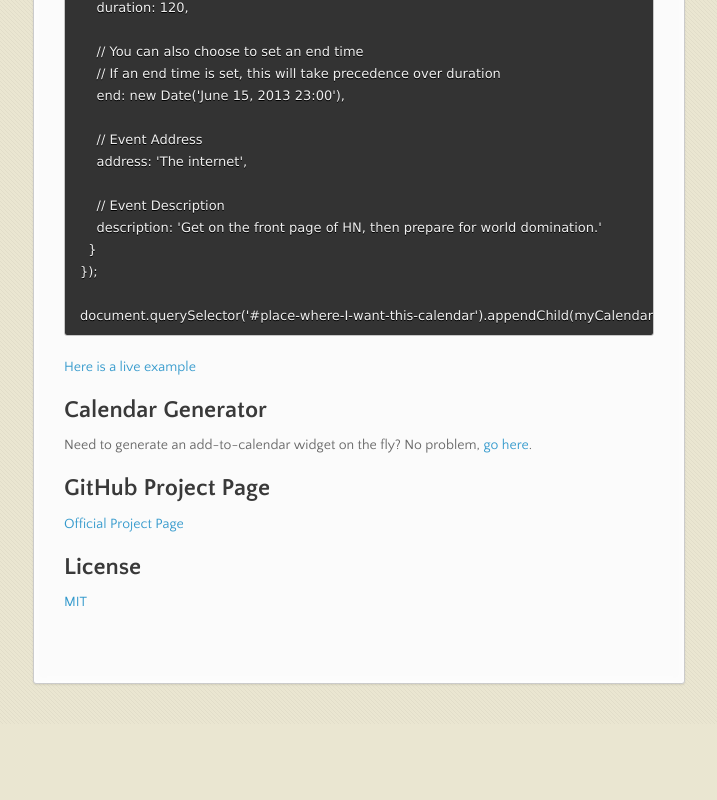
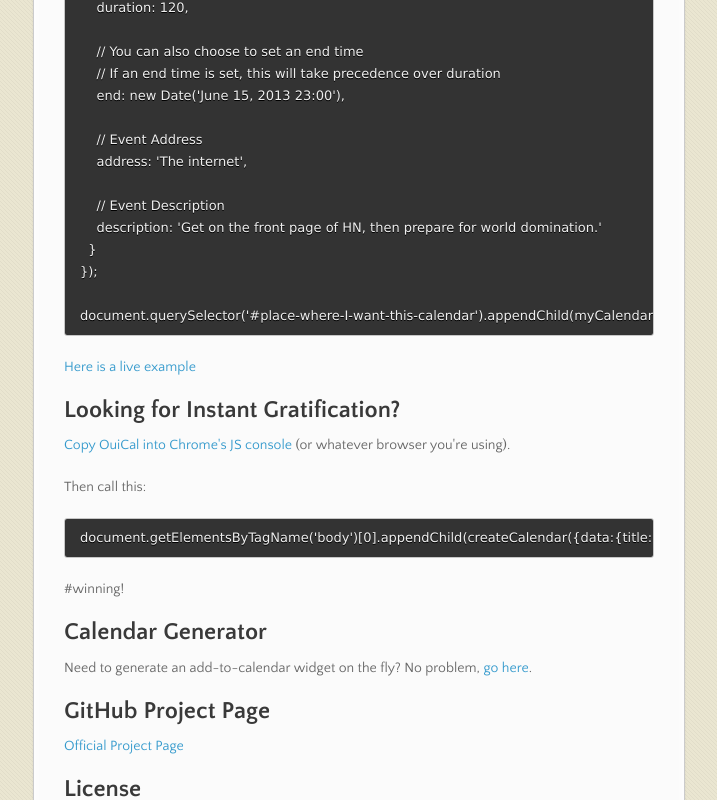
Before and after one commit to carlsednaoui/add-to-calendar-buttons, a plain HTML site: page index.html in a window 1280 px wide. Shown: the part 1011-1811 px from the top of the page, without its empty margins (282-999 px from the left). Before the commit the page ends 1735 px from the top, so only its background shows below. Drawn offline with nearby package versions, Linux system fonts and the light colour scheme.

Commit message:
Create gh-pages branch via GitHub

```diff
--- a/index.html
+++ b/index.html
@@ -98,6 +98,18 @@ document.querySelector('#place-where-I-want-this-calendar').appendChild(myCalend
 <p><a href="http://carlsednaoui.github.io/ouical/example.html">Here is a live example</a></p>
 
 <h2>
+<a name="looking-for-instant-gratification" class="anchor" href="#looking-for-instant-gratification"><span class="octicon octicon-link"></span></a>Looking for Instant Gratification?</h2>
+
+<p><a href="https://raw.github.com/carlsednaoui/ouical/master/ouical.js">Copy OuiCal into Chrome's JS console</a> (or whatever browser you're using).</p>
+
+<p>Then call this:</p>
+
+<pre><code>document.getElementsByTagName('body')[0].appendChild(createCalendar({data:{title:"this is the title of my event", start: new Date(), duration: 90}}));
+</code></pre>
+
+<p>#winning!</p>
+
+<h2>
 <a name="calendar-generator" class="anchor" href="#calendar-generator"><span class="octicon octicon-link"></span></a>Calendar Generator</h2>
 
 <p>Need to generate an add-to-calendar widget on the fly? No problem, <a href="http://carlsednaoui.github.io/ouical/generator/generator.html">go here</a>.</p>
```
Also changed, not shown: params.json (+1 -1 lines).
